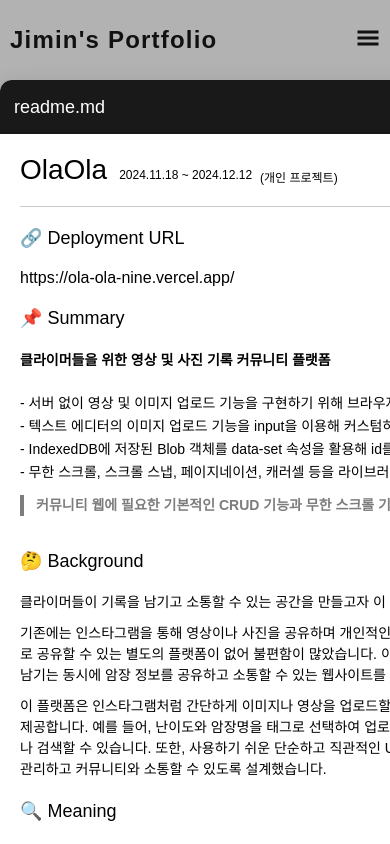
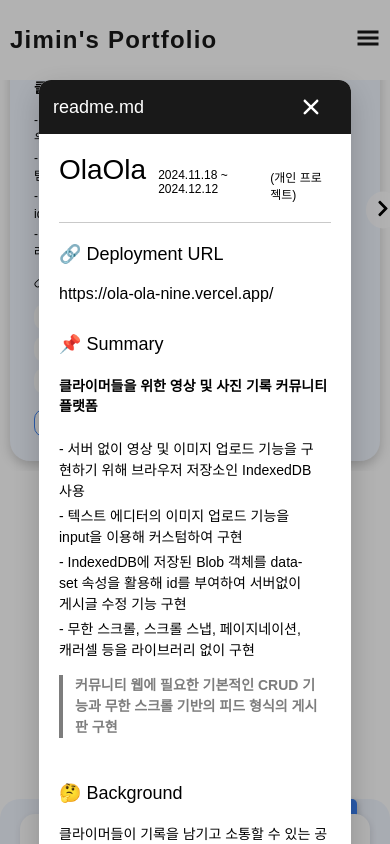
Before and after one commit to wlals4264/bluemin-portfolio, a Next.js app: page / in a window 390 px wide. Both pictures are taken after a click on the element "README". Shown: the part 2026-2870 px from the top of the page. Built offline with nearby package versions, Linux system fonts and the light colour scheme; a web font is replaced by a local one.

Commit message:
Refactor: readme 요소 반응형으로 수정

```diff
--- a/src/components/ReadMe.tsx
+++ b/src/components/ReadMe.tsx
@@ -53,12 +53,14 @@ const ReadMe = ({ setIsProjectCardClicked, project }: ReadMeProps) => {
           </div>
 
           <div className="read-me-content-box">
+            {project?.projectUrl && (
               <div className="deployment-url-box">
                 <span className="deployment-url-title">🔗 Deployment URL</span>
                 <a href={project?.projectUrl} target="_blank">
                   {project?.projectUrl}
                 </a>
               </div>
+            )}
 
             <div className="summary-box">
               <span className="summary-title">📌 Summary</span>
--- a/src/styles/components/ReadMe.scss
+++ b/src/styles/components/ReadMe.scss
@@ -13,7 +13,7 @@
 
   .read-me-container {
     position: relative;
-    width: 720px;
+    max-width: 720px;
     min-height: max-content;
     max-height: 90vh;
     background-color: #fff;
@@ -77,7 +77,7 @@
         margin-top: 20px;
         display: flex;
         flex-direction: column;
-        gap: 20px;
+        gap: 30px;
 
         .deployment-url-box {
           display: flex;
@@ -121,7 +121,7 @@
               padding: 0;
               display: flex;
               flex-direction: column;
-              gap: 2px;
+              gap: 4px;
               font-size: 14px;
               line-height: 150%;
               width: 95%;
@@ -258,3 +258,28 @@
     }
   }
 }
+
+// 노트북 (769px ~ 1024px)
+@media (max-width: 1024px) {
+  .read-me-modal-wrapper {
+    .read-me-container {
+      position: relative;
+      width: 80%;
+      min-height: max-content;
+      max-height: 90vh;
+      background-color: #fff;
+      z-index: 10000;
+      border-radius: 12px;
+      box-shadow: 0 10px 30px rgba(0, 0, 0, 0.2);
+      margin: auto;
+    }
+  }
+}
+
+// 태블릿 (481px ~ 768px)
+@media (max-width: 768px) {
+}
+
+// 모바일 (480px 이하)
+@media (max-width: 480px) {
+}
```
Lines whose indentation alone changed are shown as unchanged.
